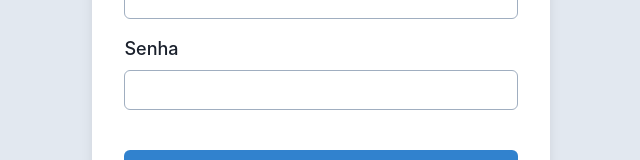
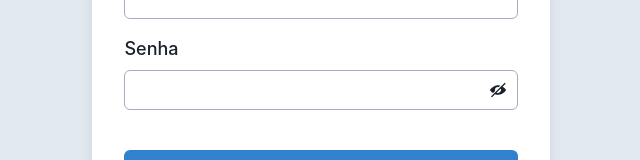
Before and after one commit to ClaudioBzrr/UserRegistration, a React (Vite) app in the folder frontend/: page /register in a window 1280 px wide. Shown: the part 420-580 px from the top of the page, without its empty margins (319-959 px from the left). Built offline with nearby package versions, Linux system fonts and the light colour scheme.

Commit message:
✔ Added : show password function and icon

```diff
--- a/frontend/src/pages/Register.tsx
+++ b/frontend/src/pages/Register.tsx
@@ -1,7 +1,10 @@
-import { Box, Button, Flex, FormControl, FormLabel, Heading, Input, Link, Stack, Text } from "@chakra-ui/react";
+import { ViewIcon, ViewOffIcon } from "@chakra-ui/icons";
+import { Box, Button, Flex, FormControl, FormLabel, Heading, Input, InputGroup, InputRightAddon, InputRightElement, Link, Stack, Text } from "@chakra-ui/react";
+import { useState } from "react";
 import { Link as Linker } from "react-router-dom";
 
 export function Register(){
+    const [showPassword,setShowPassword] = useState<boolean>(false)
     return(
         <Flex bg={'gray.200'} align={'center'} justify={'center'} minH={'100vh'}>
             <Stack spacing={8}  maxW={'lg'} px={6} py={12}>
@@ -23,7 +26,15 @@ export function Register(){
                         </FormControl>
                         <FormControl>
                             <FormLabel fontSize={'lg'} id="password">Senha</FormLabel>
-                            <Input borderColor={'gray.400'} type="password"/>
+                            <InputGroup>
+                                <Input borderColor={'gray.400'} type={showPassword ==true ? 'text':'password'}/>
+                                <InputRightElement
+                                    onClick={() =>setShowPassword(!showPassword)}
+                                    children={
+                                        showPassword == true?<ViewIcon/>:<ViewOffIcon/>
+                                    }
+                                />
+                            </InputGroup>
                         </FormControl>
                         <Stack spacing={6} pt={6}>
                             <Button
```
